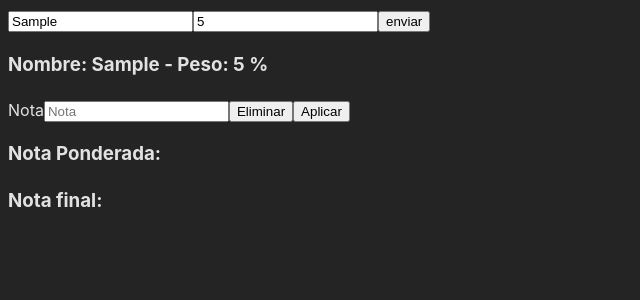
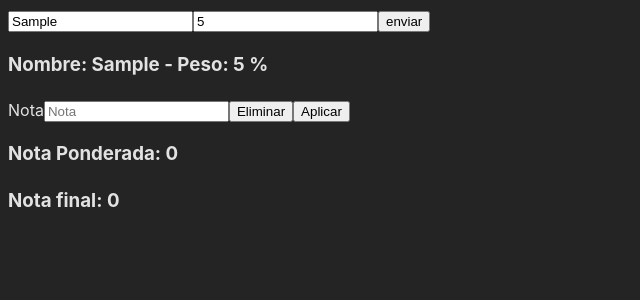
Before and after one commit to kuith/parciales, a React (Vite) app: page / in a window 1280 px wide. Both pictures are taken after typing "Sample", "5" into the empty fields and a click on the input "enviar". Shown: the top 300 px of the page, without its empty margins (0-640 px from the left). Built offline with nearby package versions, Linux system fonts and the light colour scheme.

Commit message:
Fin pondercion y nota final. Retocar

```diff
--- a/src/App.jsx
+++ b/src/App.jsx
@@ -1,4 +1,4 @@
-import React, { useEffect, useState } from 'react';
+import { useState } from 'react';
 
 import { dataStorage } from './data-storage/datos.js';
 import FormularioParcial from './components/formulario-parcial';
@@ -28,6 +28,8 @@ function App() {
     reloadParciales();
   }
 
+  const notaFinal = dataStorage.getNotaFinal(parciales);
+
   return (
       <>
         <FormularioParcial onSendData={sendDataHandler} />
@@ -41,7 +43,7 @@ function App() {
         </div>
 
         <div>
-              <h3>Nota final:</h3>
+          <h3>Nota final: {notaFinal}</h3>
         </div>
       </>
   );
--- a/src/components/formulario-parcial.jsx
+++ b/src/components/formulario-parcial.jsx
@@ -6,7 +6,8 @@ const FormularioParcial = ({ onSendData }) => {
         nombre: "",
         peso: "",
         id: "",
-        nota:0
+        nota: 0,
+        notaPonderada: 0
     });
 
     function handleNameChange(e) {
--- a/src/components/parcial-tag.jsx
+++ b/src/components/parcial-tag.jsx
@@ -1,7 +1,7 @@
 /* eslint-disable react/prop-types */
 import React, { useEffect, useState } from "react";
 
-const ParcialTag = ({ id, nombre, peso, onEliminar, onAplicar }) => {
+const ParcialTag = ({ id, nombre, peso, notaPonderada, onEliminar, onAplicar }) => {
 
     const [nota, setNota] = useState();
 
@@ -19,12 +19,9 @@ const ParcialTag = ({ id, nombre, peso, onEliminar, onAplicar }) => {
                 placeholder="Nota"
                 onChange={handleChange}
             ></input>
-
             <button onClick={() => onEliminar(id)}>Eliminar</button>
             <button onClick={() => onAplicar(id, nota)}>Aplicar</button>
-            <h3>
-                Nota Ponderada: {/* {notaPonderada} */}
-            </h3>
+            <h3>Nota Ponderada: {notaPonderada}</h3>
         </>
     );
 };
--- a/src/components/parciales.jsx
+++ b/src/components/parciales.jsx
@@ -2,13 +2,14 @@
 import ParcialTag from './parcial-tag.jsx';
 
 const Parciales = ({ parciales, onEliminarParcial, onAplicar }) =>
-    parciales.map(({ id, nombre, peso, nota }) => (
+    parciales.map(({ id, nombre, peso, nota, notaPonderada }) => (
         <ParcialTag
             key={id}
             id={id}
             nombre={nombre}
             peso={peso}
             nota={nota}
+            notaPonderada = {notaPonderada}
             onEliminar={onEliminarParcial}
             onAplicar={onAplicar}
         />
--- a/src/data-storage/datos.js
+++ b/src/data-storage/datos.js
@@ -35,23 +35,56 @@ const getNotaParcial = parcial => {
 	return parcial.nota;
 }
 
+const getPesoParcial = id => {
+	let peso = getParcial(id)[0].peso;
+	return peso;
+}
+
+const getNotaPonderada = id => {
+	let notaPonderada = getParcial(id)[0].notaPonderada;
+	return notaPonderada;
+}
+
 const setNotaParcial = (parcial, nuevaNota) => {
 	parcial.nota = nuevaNota;
 }
 
+const setNotaPonderada = (parcial, nuevaNotaPonderada) => {
+    parcial.notaPonderada = nuevaNotaPonderada;
+};
+
 const actualizarNota = (id, nuevaNota) => {
 	let parcialCambiar = getParcial(id);
 	setNotaParcial(parcialCambiar[0], nuevaNota);
+	//calcularNotaPonderada(id);
+	setNotaPonderada(parcialCambiar[0], calcularNotaPonderada(id));
+	console.log("Parcial tras los cambios: ", parcialCambiar[0]);
+	//getNotaFinal(parciales);
+	//console.log("Nota final: ", getNotaFinal(parciales));
 }
 
-const calcularNotaFinal = () =>{}
+const calcularNotaPonderada = (id) => {
+	let parcial = getParcial(id);
+	let notaPonderada = (parcial[0].nota * parcial[0].peso)/100;
+	return notaPonderada;
+}
+
+const getNotaFinal = (parciales) => {
+    let total = parciales.reduce(
+        (acumulador, actual) => Number(acumulador) + Number(actual.notaPonderada),0);
+    return total;
+};
+
+
 
 export const dataStorage = {
     addParcial,
     removeParcial,
     getParciales,
     getParcial,
-    getTotalPeso,
+	getTotalPeso,
+	getNotaPonderada,
     actualizarNota,
-    calcularNotaFinal,
+    getNotaFinal,
+    calcularNotaPonderada,
 };
--- a/src/data-storage/parcial.js
+++ b/src/data-storage/parcial.js
@@ -1,8 +1,9 @@
 export class Parcial {
-    constructor({ nombre, peso, nota }) {
+    constructor({ nombre, peso, nota, notaPonderada }) {
         this.nombre = nombre;
         this.peso = peso;
         this.nota = nota;
+        this.notaPonderada = notaPonderada;
         this.id = Date.now();
     }
 }
```
Lines whose indentation alone changed are shown as unchanged.
